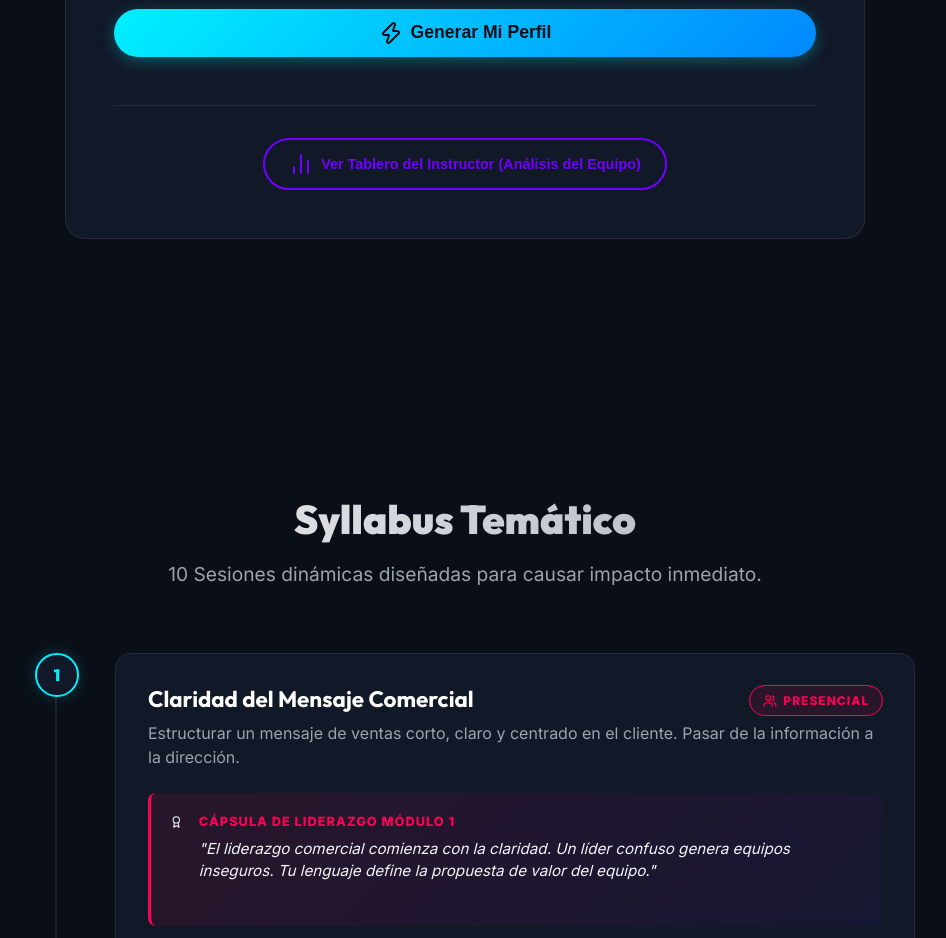
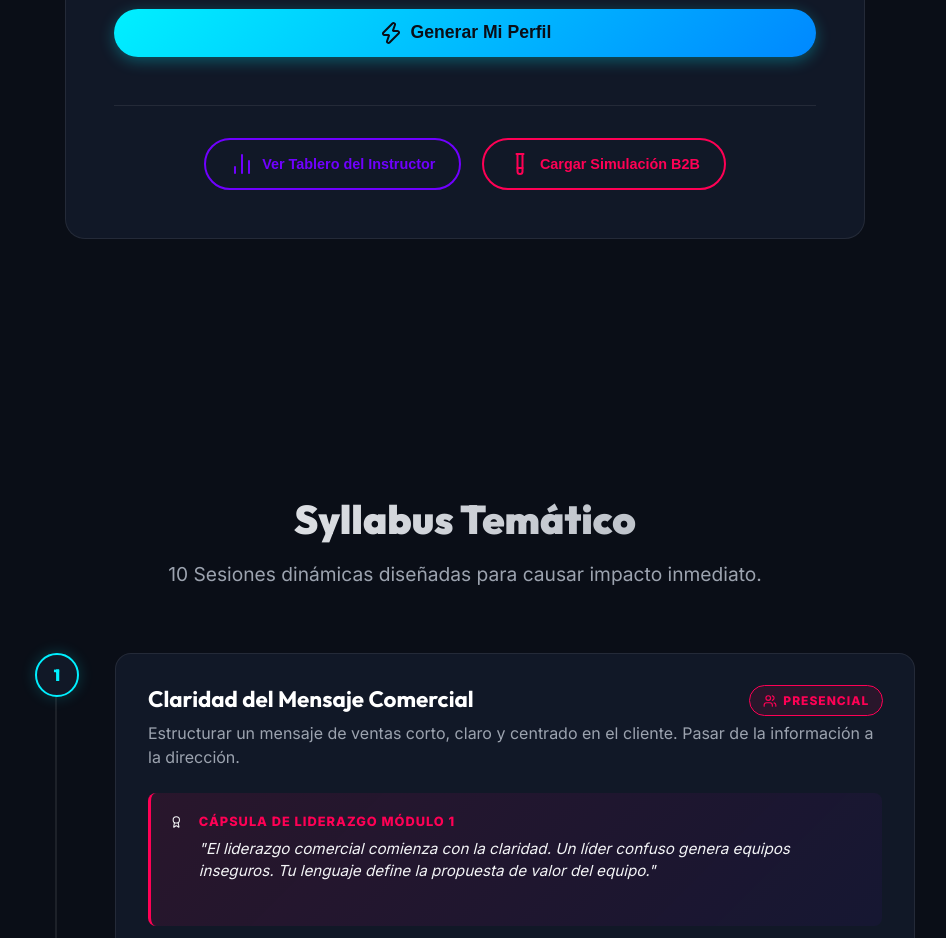
Before and after one commit to vvilche/claseliderazgotrech, a plain HTML site: page index.html in a window 1280 px wide. Shown: the part 3280-4218 px from the top of the page, without its empty margins (175-1121 px from the left). Drawn offline with nearby package versions, Linux system fonts and the light colour scheme.

Commit message:
feat: Add Cargar Simulación button

```diff
--- a/index.html
+++ b/index.html
@@ -148,7 +148,10 @@
             <!-- Instructor Dashboard Toggle -->
             <div style="text-align: center; margin-top: 3rem; padding-top: 2rem; border-top: 1px solid var(--border-glass);">
                 <button onclick="toggleDashboard()" class="btn-outline" style="border-color: var(--accent-secondary); color: var(--accent-secondary); font-size: 0.9rem;">
-                    <i data-lucide="bar-chart-2"></i> Ver Tablero del Instructor (Análisis del Equipo)
+                    <i data-lucide="bar-chart-2"></i> Ver Tablero del Instructor
+                </button>
+                <button onclick="cargarSimulacion()" class="btn-outline" style="margin-left: 1rem; border-color: var(--accent-tertiary); color: var(--accent-tertiary); font-size: 0.9rem;">
+                    <i data-lucide="test-tube"></i> Cargar Simulación B2B
                 </button>
             </div>
 
--- a/script.js
+++ b/script.js
@@ -291,17 +291,6 @@ function initDiagnosticoForm() {
     const form = document.getElementById('diagnostico-form');
     if (!form) return;
 
-    // Seed dummy data if empty for demonstration purposes
-    if (!localStorage.getItem('clasesLiderazgoData')) {
-        const dummyData = [
-            {nombre: "Ana", cargo: "Ventas", vende: "Soluciones de nube seguras", liderazgo: "6"},
-            {nombre: "Carlos", cargo: "Ingeniero", vende: "Software rápido y licencias", liderazgo: "4"},
-            {nombre: "María", cargo: "Consultor", vende: "Tranquilidad y soluciones a medida", liderazgo: "8"},
-            {nombre: "Juan", cargo: "Gerente", vende: "Proyectos en tiempo y forma", liderazgo: "7"}
-        ];
-        localStorage.setItem('clasesLiderazgoData', JSON.stringify(dummyData));
-    }
-
     form.addEventListener('submit', function(e) {
         e.preventDefault();
 
@@ -353,6 +342,27 @@ function clearData() {
         renderDashboard();
         alert('Datos borrados.');
     }
+}
+
+function cargarSimulacion() {
+    const simulacionB2B = [
+        {nombre: "Juan M.", cargo: "Ejecutivo Comercial", vende: "Licencias, integraciones y horas de consultoría de implantación", liderazgo: "6"},
+        {nombre: "Andrea S.", cargo: "Arquitecta de Soluciones", vende: "Arquitectura híbrida escalable, APIs seguras y reducción de latencia", liderazgo: "3"},
+        {nombre: "Felipe T.", cargo: "KAM Senior", vende: "Acompañamiento estratégico, ahorro operativo y confianza a largo plazo", liderazgo: "8"},
+        {nombre: "Camila R.", cargo: "Gerente de Proyectos", vende: "Entregas a tiempo, control de presupuesto y cero estrés operativo", liderazgo: "7"},
+        {nombre: "Roberto C.", cargo: "Soporte Técnico", vende: "Software estable, SLAs garantizados y soporte técnico 24/7", liderazgo: "4"},
+        {nombre: "Lorena P.", cargo: "Sales Manager", vende: "Tranquilidad financiera, innovación constante y retorno de inversión brutal", liderazgo: "9"},
+        {nombre: "Daniel F.", cargo: "Consultor Preventa", vende: "Migraciones seguras, ciberseguridad, integraciones y arquitectura redundante", liderazgo: "5"}
+    ];
+    localStorage.setItem('clasesLiderazgoData', JSON.stringify(simulacionB2B));
+
+    const dash = document.getElementById('instructor-dashboard');
+    dash.style.display = 'block';
+    renderDashboard();
+
+    setTimeout(() => {
+        dash.scrollIntoView({ behavior: 'smooth' });
+    }, 100);
 }
 
 function renderDashboard() {
```
